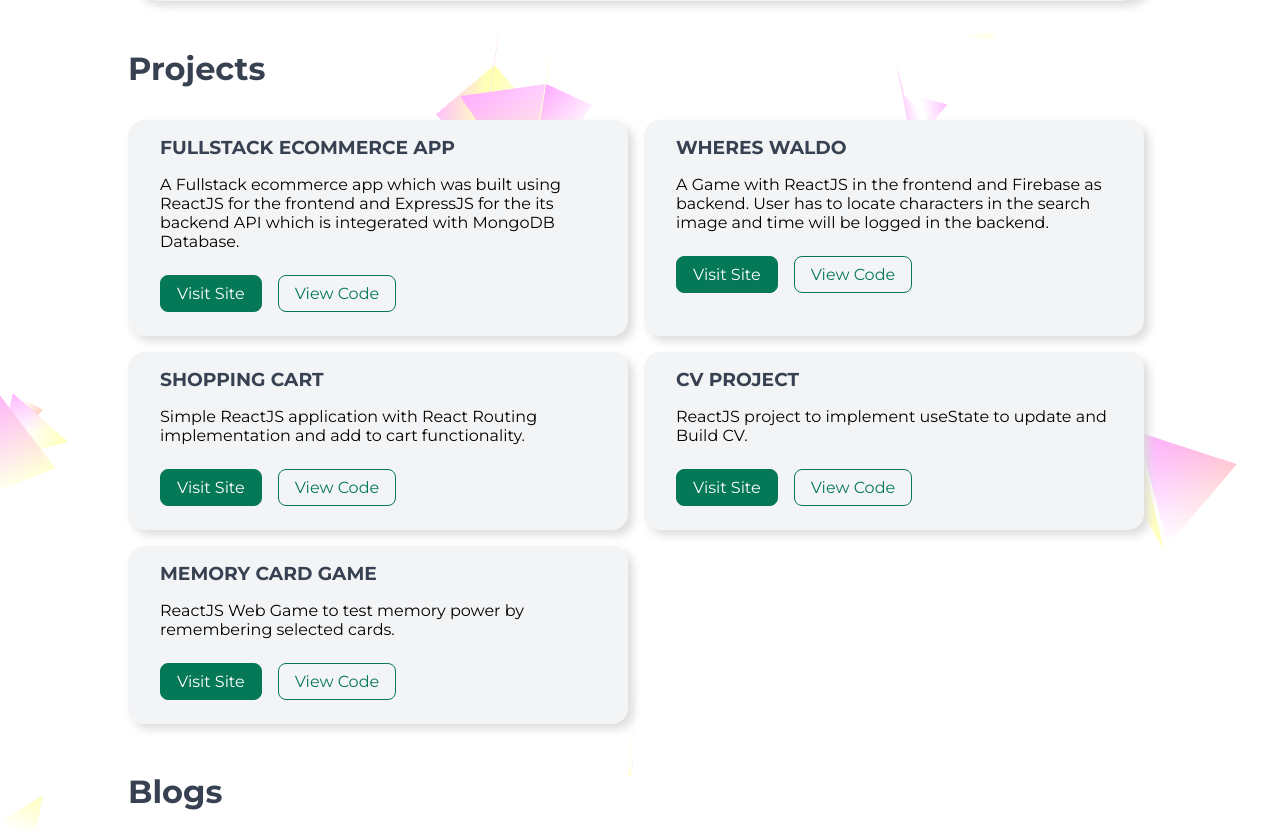
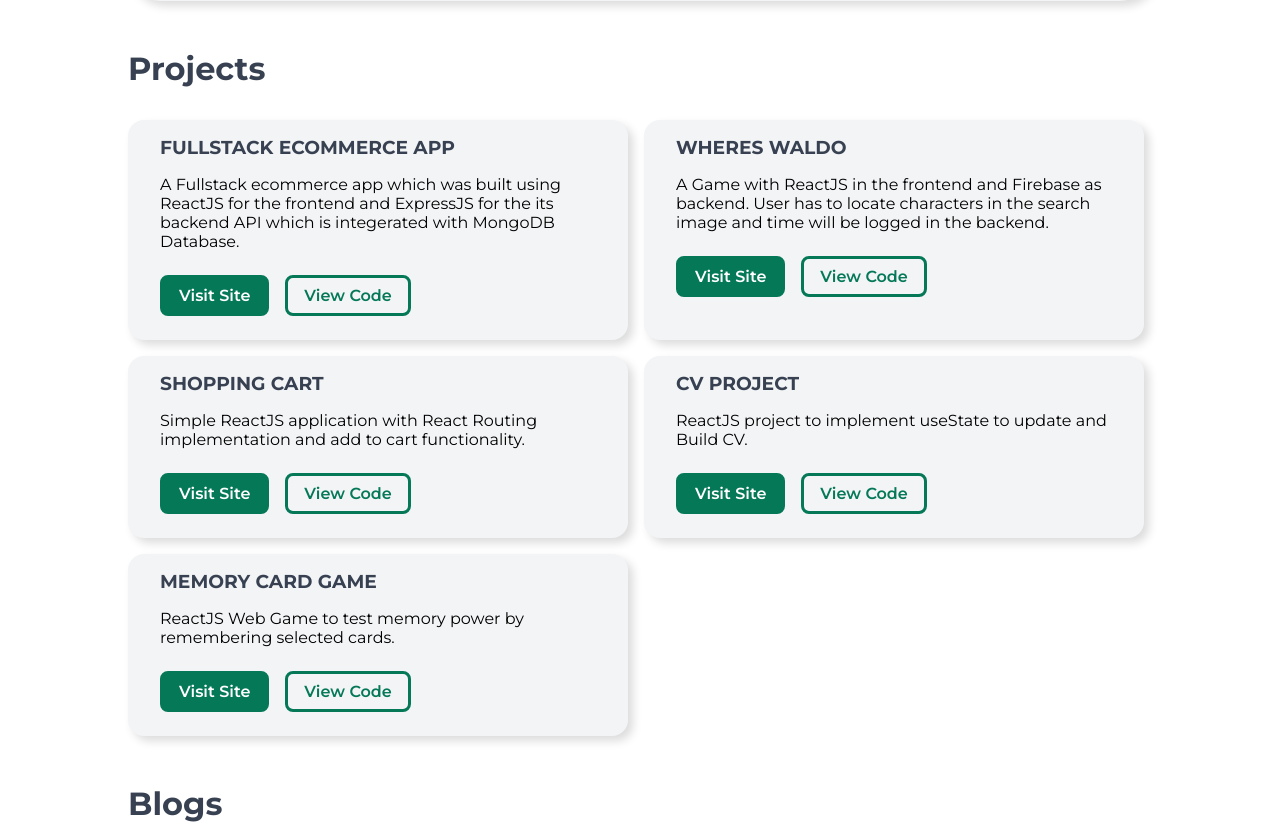
Before and after one commit to rohannaido/portfolio-site, a plain HTML site: page index.html in a window 1280 px wide. Shown: the part 3129-3959 px from the top of the page. Drawn offline with nearby package versions, Linux system fonts and the light colour scheme; animation ran at ten frames a second.

Commit message:
style: Project card button animation

```diff
--- a/index.html
+++ b/index.html
@@ -139,7 +139,7 @@
                 </div>
             </footer>
         <script src="./main.js"></script>
-        <script src="https://cdnjs.cloudflare.com/ajax/libs/three.js/r121/three.min.js"></script>
+        <!-- <script src="https://cdnjs.cloudflare.com/ajax/libs/three.js/r121/three.min.js"></script>
         <script src="https://cdn.jsdelivr.net/npm/vanta@latest/dist/vanta.birds.min.js"></script>
         <script>
             VANTA.BIRDS({
@@ -158,6 +158,6 @@
                 wingSpan: 17.00,
                 speedLimit: 2.00
             })
-            </script>
+            </script> -->
     </body>
 </html>
--- a/main.js
+++ b/main.js
@@ -25,7 +25,7 @@ eval("const projectList = [\r\n    {\r\n        title: \"Fullstack Ecommerce App
   \**********************/
 /***/ ((__unused_webpack_module, __unused_webpack_exports, __webpack_require__) => {
 
-eval("const {projectList} = __webpack_require__(/*! ./data */ \"./src/data.js\")\r\n\r\nconst projectListElement = document.querySelector(\".project-list\");\r\n\r\nfor(let i = 0; i < projectList.length; i++){\r\n    const item = projectList[i];\r\n    const listItem = document.createElement(\"li\");\r\n    listItem.classList.add(\"project-item\");\r\n    \r\n    const projectTitle = document.createElement(\"h3\");\r\n    projectTitle.textContent = item.title;\r\n    \r\n    const projectDesc = document.createElement(\"p\");\r\n    projectDesc.textContent = item.description;\r\n\r\n    const siteLink = document.createElement(\"a\");\r\n    siteLink.setAttribute(\"href\", item.projectLink)\r\n    siteLink.classList.add(\"project-link\")\r\n    siteLink.classList.add(\"site-link\")\r\n    siteLink.setAttribute(\"target\", \"_blank\");\r\n    siteLink.textContent = \"Visit Site\"\r\n    \r\n    const codeLink = document.createElement(\"a\");\r\n    codeLink.setAttribute(\"href\", item.codeLink)\r\n    codeLink.classList.add(\"project-link\")\r\n    codeLink.setAttribute(\"target\", \"_blank\");\r\n    codeLink.textContent = \"View Code\"\r\n\r\n    listItem.appendChild(projectTitle);\r\n    listItem.appendChild(projectDesc);\r\n    listItem.appendChild(siteLink);\r\n    listItem.appendChild(codeLink);\r\n\r\n    projectListElement.appendChild(listItem);\r\n}\r\n\r\n\n\n//# sourceURL=webpack://portfolio-site/./src/index.js?");
+eval("const {projectList} = __webpack_require__(/*! ./data */ \"./src/data.js\")\r\n\r\nconst projectListElement = document.querySelector(\".project-list\");\r\n\r\nfor(let i = 0; i < projectList.length; i++){\r\n    const item = projectList[i];\r\n    const listItem = document.createElement(\"li\");\r\n    listItem.classList.add(\"project-item\");\r\n    \r\n    const projectTitle = document.createElement(\"h3\");\r\n    projectTitle.textContent = item.title;\r\n    \r\n    const projectDesc = document.createElement(\"p\");\r\n    projectDesc.textContent = item.description;\r\n\r\n    const siteLink = document.createElement(\"a\");\r\n    siteLink.setAttribute(\"href\", item.projectLink)\r\n    siteLink.classList.add(\"project-link\")\r\n    siteLink.classList.add(\"site-link\")\r\n    siteLink.setAttribute(\"target\", \"_blank\");\r\n    siteLink.textContent = \"Visit Site\"\r\n    \r\n    const codeLink = document.createElement(\"a\");\r\n    codeLink.setAttribute(\"href\", item.codeLink)\r\n    codeLink.classList.add(\"project-link\")\r\n    codeLink.classList.add(\"code-link\")\r\n    codeLink.setAttribute(\"target\", \"_blank\");\r\n    codeLink.textContent = \"View Code\"\r\n\r\n    listItem.appendChild(projectTitle);\r\n    listItem.appendChild(projectDesc);\r\n    listItem.appendChild(siteLink);\r\n    listItem.appendChild(codeLink);\r\n\r\n    projectListElement.appendChild(listItem);\r\n}\r\n\r\n\n\n//# sourceURL=webpack://portfolio-site/./src/index.js?");
 
 /***/ })
 
--- a/style.css
+++ b/style.css
@@ -167,13 +167,42 @@ section.projects{
     border-radius: 0.5rem;
 }
 
-.site-link{
-    background-color: var(--primary-color);
-    color: white;
+.site-link {
+    text-align: center;
+    font-weight: 600;
+    color: #fff;
+    border: 3px solid var(--primary-color);
+    background-image: linear-gradient(30deg, var(--primary-color) 50%, transparent 50%);
+    background-size: 500px;
+    background-repeat: no-repeat;
+    background-position: 0%;
+    transition: background 500ms ease-in-out;
+    /* background-image: -webkit-linear-gradient(30deg, #c266d3 50%, transparent 50%); */
+    /* -webkit-transition: background 300ms ease-in-out; */
 }
 
-.site-link:hover{
-    background-color: green;
+.site-link:hover {
+    background-position: 100%;
+    color: var(--primary-color);
+}
+
+.code-link{
+    text-align: center;
+    font-weight: 600;
+    color: var(--primary-color);
+    border: 3px solid var(--primary-color);
+    background-image: linear-gradient(30deg, transparent 50%, var(--primary-color) 50%);
+    background-size: 500px;
+    background-repeat: no-repeat;
+    background-position: 0%;
+    transition: background 500ms ease-in-out;
+    /* background-image: -webkit-linear-gradient(30deg, #c266d3 50%, transparent 50%); */
+    /* -webkit-transition: background 300ms ease-in-out; */
+}
+
+.code-link:hover {
+    background-position: 100%;
+    color: white;
 }
 
 .blog-list{
```
